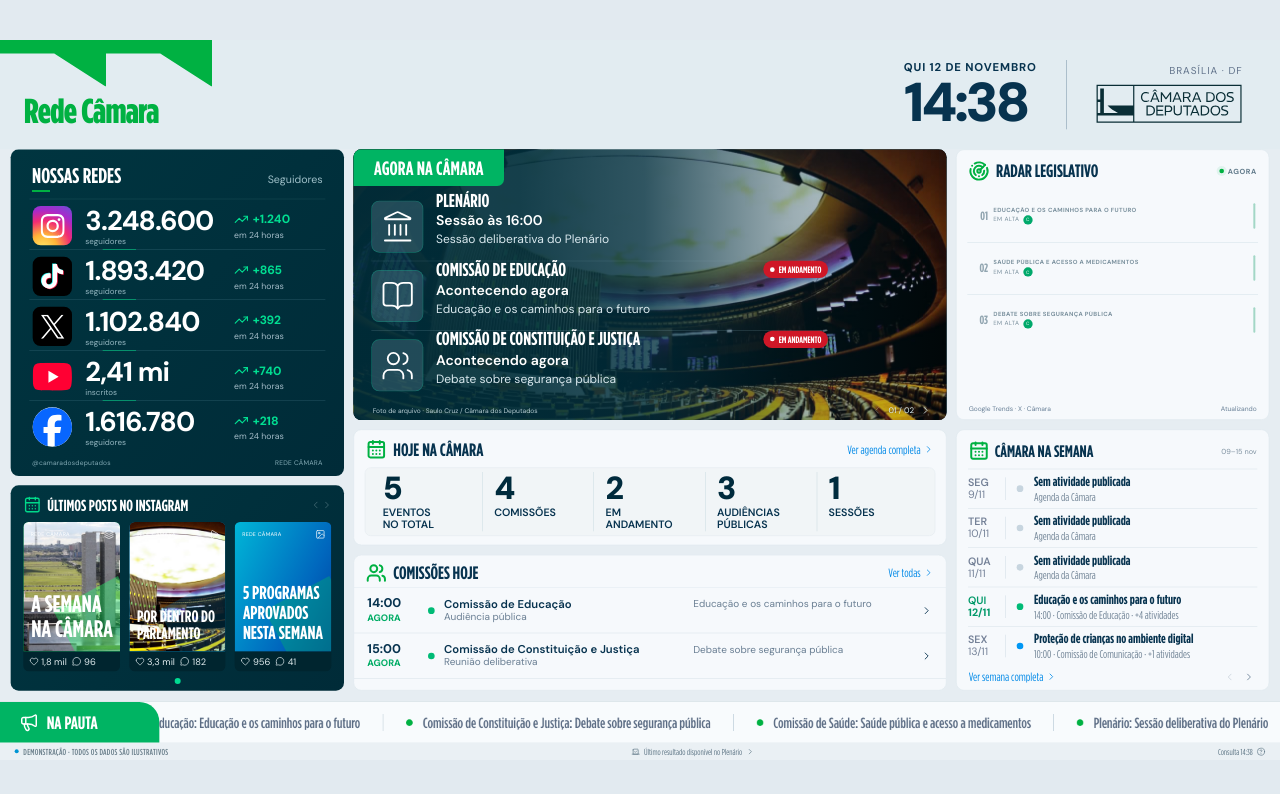
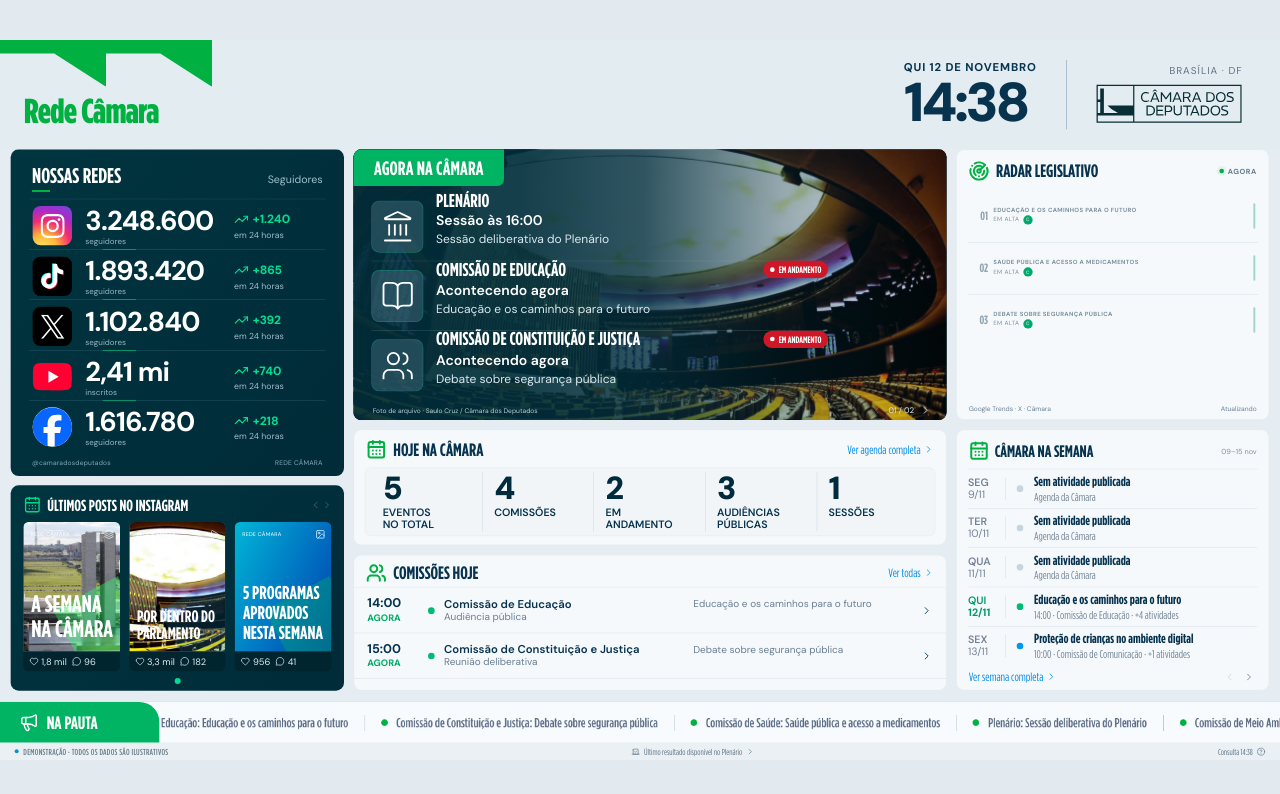
Before and after one commit to groibs/painel-redes-camara, a Next.js app: page /demo in a window 1280 px wide. Shown: the top 794 px of the page. Built offline with nearby package versions, Linux system fonts and the light colour scheme.

Commit message:
fix: slow ticker and use smooth bidirectional text reveals

```diff
--- a/app/globals.css
+++ b/app/globals.css
@@ -1546,8 +1546,8 @@ p {
   -webkit-backface-visibility: hidden;
 }
 .ticker-running .ticker-track {
-  animation: ticker-scroll 90s linear infinite;
-  -webkit-animation: ticker-scroll 90s linear infinite;
+  animation: ticker-scroll var(--ticker-duration, 90s) linear infinite;
+  -webkit-animation: ticker-scroll var(--ticker-duration, 90s) linear infinite;
 }
 .ticker-copy {
   display: flex;
@@ -1557,11 +1557,11 @@ p {
 .ticker-copy > span {
   display: flex;
   align-items: center;
-  gap: 15px;
-  padding: 0 34px;
+  gap: 13px;
+  padding: 0 24px;
   border-right: 1px solid #bacbd6;
   font-family: var(--display);
-  font-size: 22px;
+  font-size: 20px;
   font-weight: 500;
   color: #5a6b83;
   white-space: nowrap;
@@ -2331,8 +2331,8 @@ legend {
   /* The wallboard ticker is operational information rather than decoration.
      Some TV browsers report reduced motion by default, which previously froze it. */
   .ticker-running .ticker-track {
-    animation: ticker-scroll 90s linear infinite !important;
-    -webkit-animation: ticker-scroll 90s linear infinite !important;
+    animation: ticker-scroll var(--ticker-duration, 90s) linear infinite !important;
+    -webkit-animation: ticker-scroll var(--ticker-duration, 90s) linear infinite !important;
   }
   .trend-title-track {
     animation: radar-title-marquee 11s linear infinite !important;
@@ -2806,7 +2806,8 @@ legend {
 .auto-scroll-vertical > .auto-scroll-text-content {
   width: 100%;
   white-space: normal;
-  overflow-wrap: anywhere;
+  overflow-wrap: break-word;
+  word-break: normal;
 }
 .auto-scroll-text.is-overflowing > .auto-scroll-text-content {
   will-change: transform;
@@ -2825,14 +2826,14 @@ legend {
   animation-play-state: paused;
 }
 @keyframes auto-scroll-pan-x {
-  0%, 13% { transform: translate3d(0, 0, 0); }
-  82%, 94% { transform: translate3d(var(--scroll-distance), 0, 0); }
-  100% { transform: translate3d(0, 0, 0); }
+  0%, 11% { transform: translate3d(0, 0, 0); }
+  47%, 57% { transform: translate3d(var(--scroll-distance), 0, 0); }
+  94%, 100% { transform: translate3d(0, 0, 0); }
 }
 @keyframes auto-scroll-pan-y {
-  0%, 13% { transform: translate3d(0, 0, 0); }
-  82%, 94% { transform: translate3d(0, var(--scroll-distance), 0); }
-  100% { transform: translate3d(0, 0, 0); }
+  0%, 11% { transform: translate3d(0, 0, 0); }
+  47%, 57% { transform: translate3d(0, var(--scroll-distance), 0); }
+  94%, 100% { transform: translate3d(0, 0, 0); }
 }
 .now-event { flex: 1; min-width: 0; overflow: hidden; }
 .now-event-heading { min-width: 0; }
```
